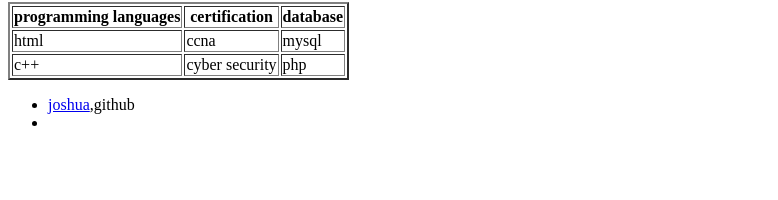
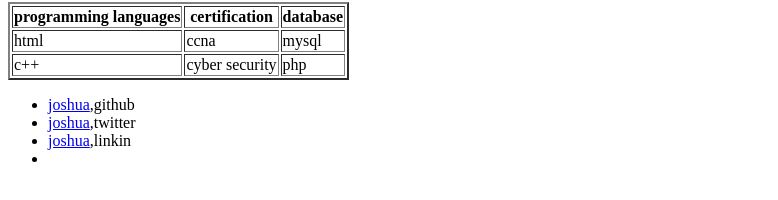
Before and after one commit to joshkakeempe/portfolio, a plain HTML site: page About.html in a window 1280 px wide. Shown: the part 438-638 px from the top of the page, without its empty margins (0-778 px from the left). Drawn offline with Linux system fonts and the light colour scheme.

Commit message:
Update About.html

```diff
--- a/About.html
+++ b/About.html
@@ -64,6 +64,9 @@ lincense: MIT
     <footer>
         <ul>
             <li><a href="https://www.github.com">joshua</a>,github</li>
-            <li><a href=""></a></li>
+            <li><a href="https://www.twitter.com">joshua</a>,twitter</li>
+            <li><a href="https://www.instagram.com>joshua</a>,instagram</li>
+                <li><a href="https://www.linkIN.com>joshua</a>,linkin</li>
+            <li><a href="https://www.Email.com>joshua</a>,Email>
         </ul>
     </footer>
```
